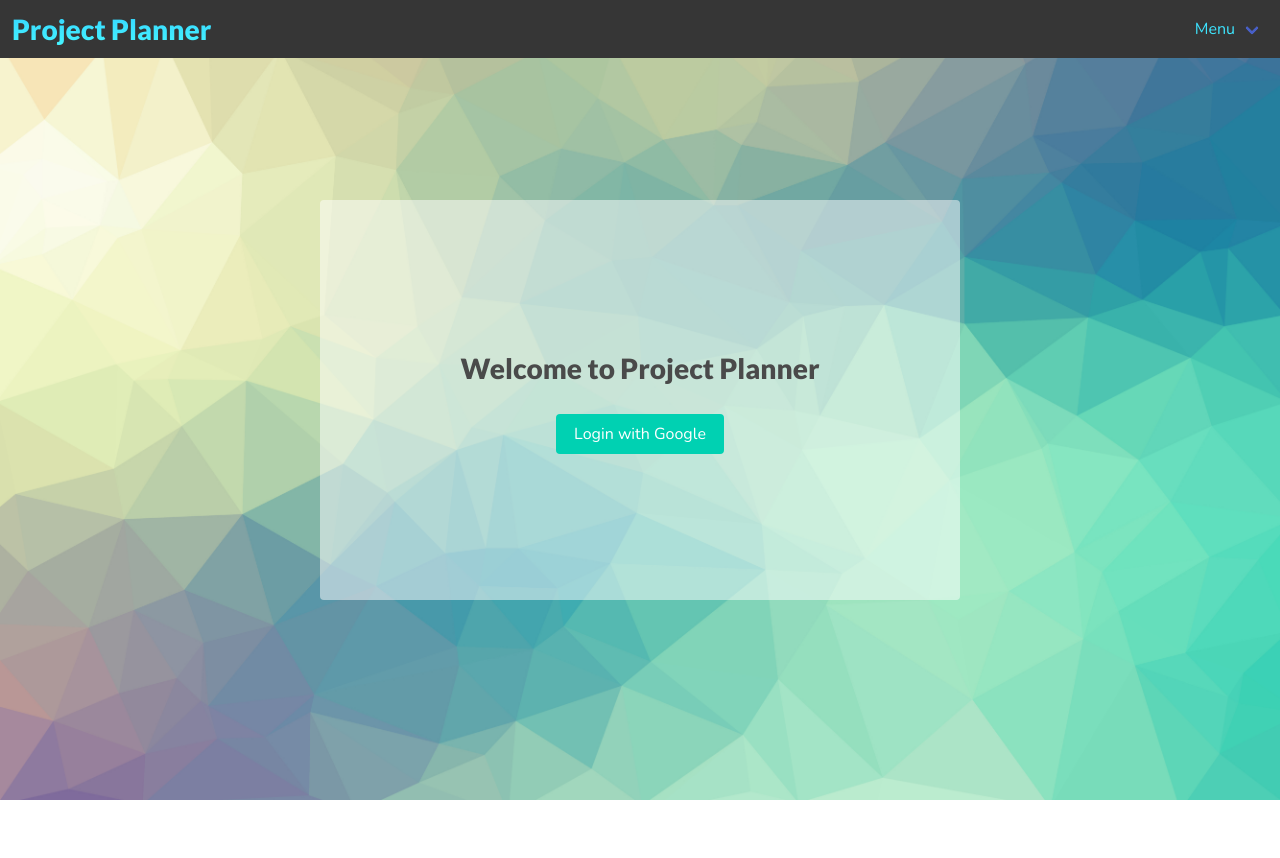
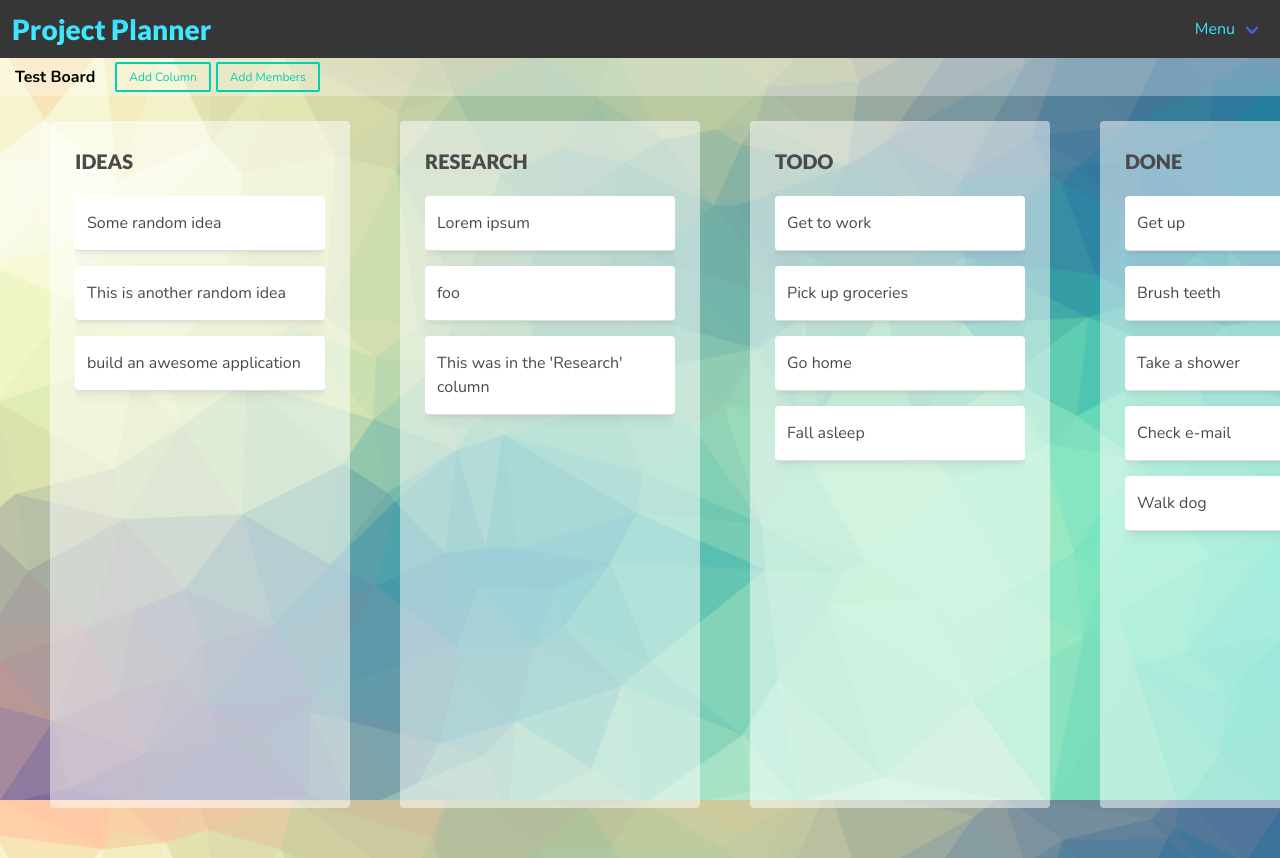
Before and after one commit to SzymonGryszko/ProjectPlanner-front, an Angular app: page /board/1 in a window 1280 px wide. Before the commit this address led to /. Before the commit the page ends 800 px from the top, so only its background shows below. Built offline with nearby package versions, Linux system fonts and the light colour scheme.

Commit message:
routing to board and login

```diff
--- a/src/app/app-routing.module.ts
+++ b/src/app/app-routing.module.ts
@@ -1,7 +1,22 @@
 import { NgModule } from '@angular/core';
 import { Routes, RouterModule } from '@angular/router';
+import { BoardComponent } from './board/board.component';
+import { LoginComponent } from './login/login.component';
+import { MainComponent } from './main/main.component';
 
-const routes: Routes = [];
+const routes: Routes = [
+
+  //Site routes goes here
+  {
+      path: '',
+      component: MainComponent,
+      children: [
+        { path: 'board/:id', component: BoardComponent, pathMatch: 'full'}
+      ]
+  },
+  { path: 'login', component: LoginComponent},
+  { path: '**', redirectTo: '' }
+];
 
 @NgModule({
   imports: [RouterModule.forRoot(routes)],
--- a/src/app/app.component.html
+++ b/src/app/app.component.html
@@ -1,3 +1 @@
-<app-header></app-header>
-<app-login></app-login>
-<!-- <app-board></app-board> -->
+<router-outlet></router-outlet>
--- a/src/app/app.module.ts
+++ b/src/app/app.module.ts
@@ -8,6 +8,7 @@ import { BoardComponent } from './board/board.component';
 import { DragDropModule } from '@angular/cdk/drag-drop';
 import { HeaderComponent } from './header/header.component';
 import { LoginComponent } from './login/login.component';
+import { MainComponent } from './main/main.component';
 
 @NgModule({
   declarations: [
@@ -15,6 +16,7 @@ import { LoginComponent } from './login/login.component';
     BoardComponent,
     HeaderComponent,
     LoginComponent,
+    MainComponent,
   ],
   imports: [
     BrowserModule,
--- a/src/app/board/board.component.css
+++ b/src/app/board/board.component.css
@@ -9,17 +9,27 @@
     flex-direction: column;
     flex-grow: 1;
     min-width: 0;
-    min-height: 0;}
+    min-height: 0;
+}
 
 .board-bar {
-    background: rgba(gray, 0.5);
-    padding: 8px 15px;
+    display: flex;
+    flex-direction: row;
+    align-content: flex-start;
+    align-items: center;
+    background-color: rgba(255,255,255,0.3);
+    padding: 4px 15px;
 }
 
 .board-name {
-    font-size: 20px;
+    font-size: 16px;
     font-weight: bold;
-    color: white;
+    color: black;
+    margin-right: 20px;
+}
+
+.button-has-margin-right {
+    margin-right: 5px;
 }
 
 
@@ -27,6 +37,7 @@
     display: flex;
     flex-grow: 1;
     overflow-x: auto;
+    margin-top: -25px;
 }
 
 .board-columns {
--- a/src/app/board/board.component.html
+++ b/src/app/board/board.component.html
@@ -4,6 +4,8 @@
 
       <div class="board-bar">
         <p class="board-name">{{ board.name }}</p>
+        <button class="button is-small is-primary is-outlined button-has-margin-right">Add Column</button>
+        <button class="button is-small is-primary is-outlined button-has-margin-right">Add Members</button>
       </div>
 
       <div class="board-wrapper">
--- /dev/null
+++ b/src/app/main/main.component.css
@@ -0,0 +1,5 @@
+.root {
+    display: flex;
+    flex-direction: column;
+    height: 100%;
+}
--- /dev/null
+++ b/src/app/main/main.component.html
@@ -0,0 +1,2 @@
+<app-header></app-header>
+<router-outlet></router-outlet>
--- /dev/null
+++ b/src/app/main/main.component.ts
@@ -0,0 +1,15 @@
+import { Component, OnInit } from '@angular/core';
+
+@Component({
+  selector: 'app-main',
+  templateUrl: './main.component.html',
+  styleUrls: ['./main.component.css']
+})
+export class MainComponent implements OnInit {
+
+  constructor() { }
+
+  ngOnInit(): void {
+  }
+
+}
```
Also changed, not shown: 2 other files (tests, documents, lock files or other folders).
